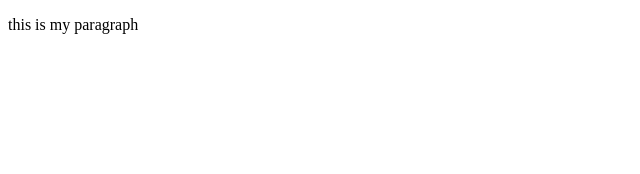
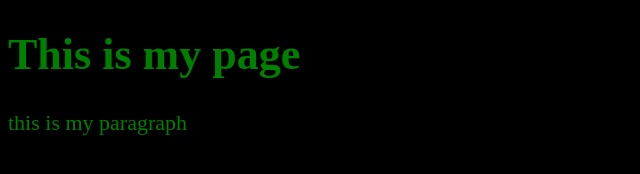
Before and after one commit to mereed2020/Level1-Week5, a plain HTML site: page day-22/index.html in a window 1280 px wide. Shown: the whole page, without its empty margins (0-640 px from the left). Drawn offline with Linux system fonts and the light colour scheme.

Commit message:
adding my html school assigment with javascript

```diff
--- a/day-22/index.html
+++ b/day-22/index.html
@@ -3,7 +3,9 @@
     <head>
         <link rel="StyleSheet" href="./styles.css">
     </head>
+    <h1>This is my page</h1>
     <body>
         <p>this is my paragraph</p>
+        <script src="./script.js" type="text/javascript"></script>
     </body>
 </html>
--- a/day-22/script.js
+++ b/day-22/script.js
@@ -0,0 +1 @@
+console.log("This is my website please give me class credit")
--- a/day-22/styles.css
+++ b/day-22/styles.css
@@ -0,0 +1,5 @@
+body{
+    background-color: black;
+    color: green;
+    font-size: 22px;
+}
```
